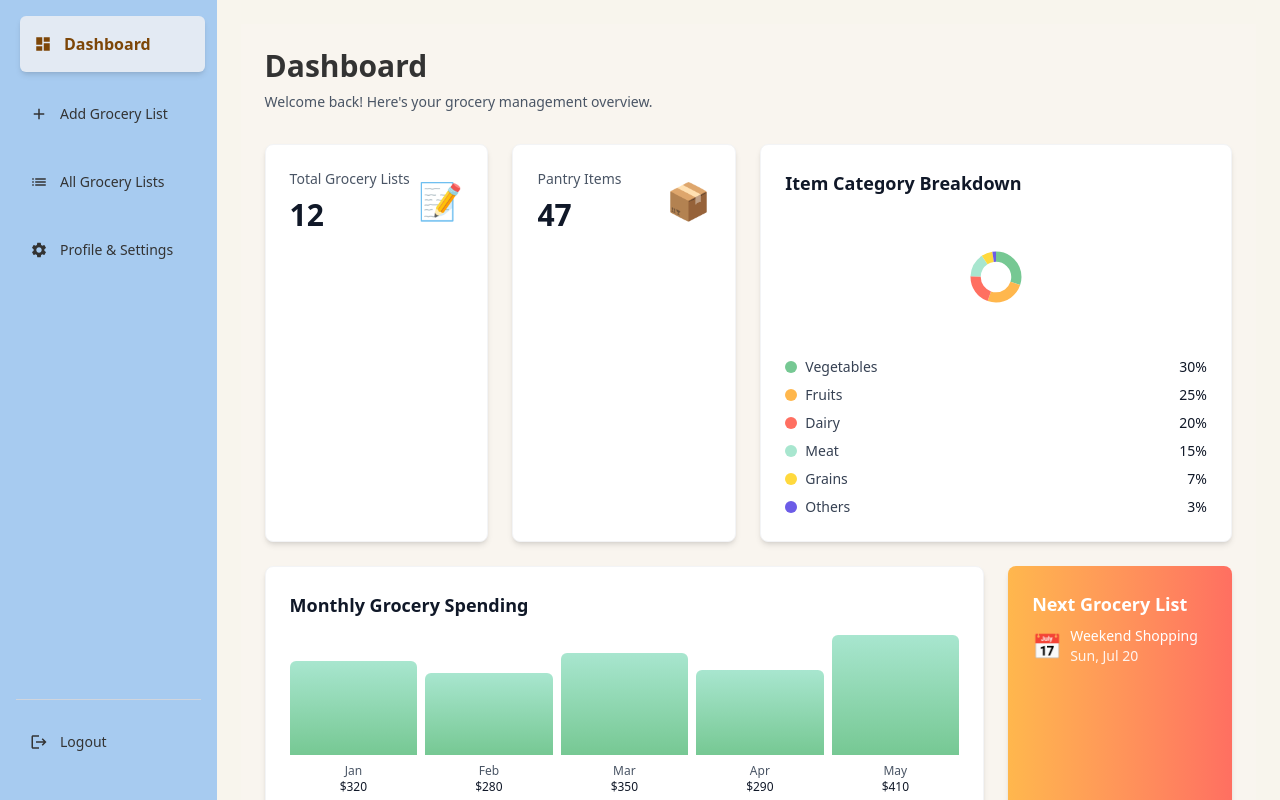
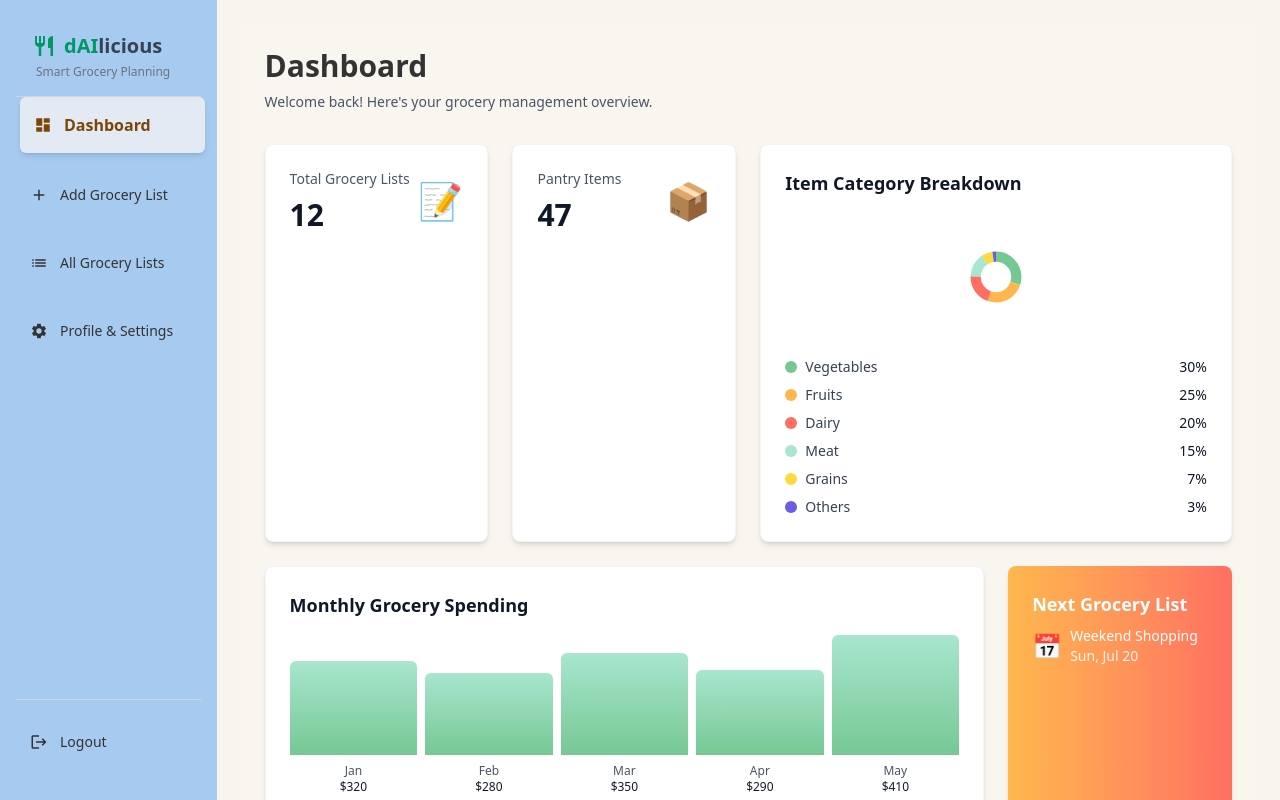
Before and after one commit to joaquinmorales13a069/SmartGroceryListApp, a React (Vite) app in the folder Client/: page /dashboard in a window 1280 px wide. Built offline with nearby package versions, Linux system fonts and the light colour scheme.

Commit message:
Add logo section to Sidebar component with branding and description

```diff
--- a/Client/src/components/dashboard/Sidebar.jsx
+++ b/Client/src/components/dashboard/Sidebar.jsx
@@ -6,6 +6,7 @@ import {
     MdList,
     MdSettings,
     MdLogout,
+    MdRestaurant,
 } from "react-icons/md";
 import { toast } from "react-toastify";
 
@@ -48,6 +49,20 @@ function Sidebar() {
 
     return (
         <div className="sidebar h-screen overflow-y-auto flex flex-col">
+            {/* Logo Section */}
+            <div className="hidden sm:block p-4 border-b border-gray-300">
+                <div className="flex items-center gap-2">
+                    <MdRestaurant className="text-2xl text-emerald-600" />
+                    <h1 className="text-xl font-bold text-gray-800">
+                        <span className="text-emerald-600">dAI</span>
+                        <span className="text-gray-700">licious</span>
+                    </h1>
+                </div>
+                <p className="text-xs text-gray-500 mt-1 ml-1">
+                    Smart Grocery Planning
+                </p>
+            </div>
+
             <div className="flex-1">
                 {menuItems.map((item) => {
                     const IconComponent = item.icon;
```
